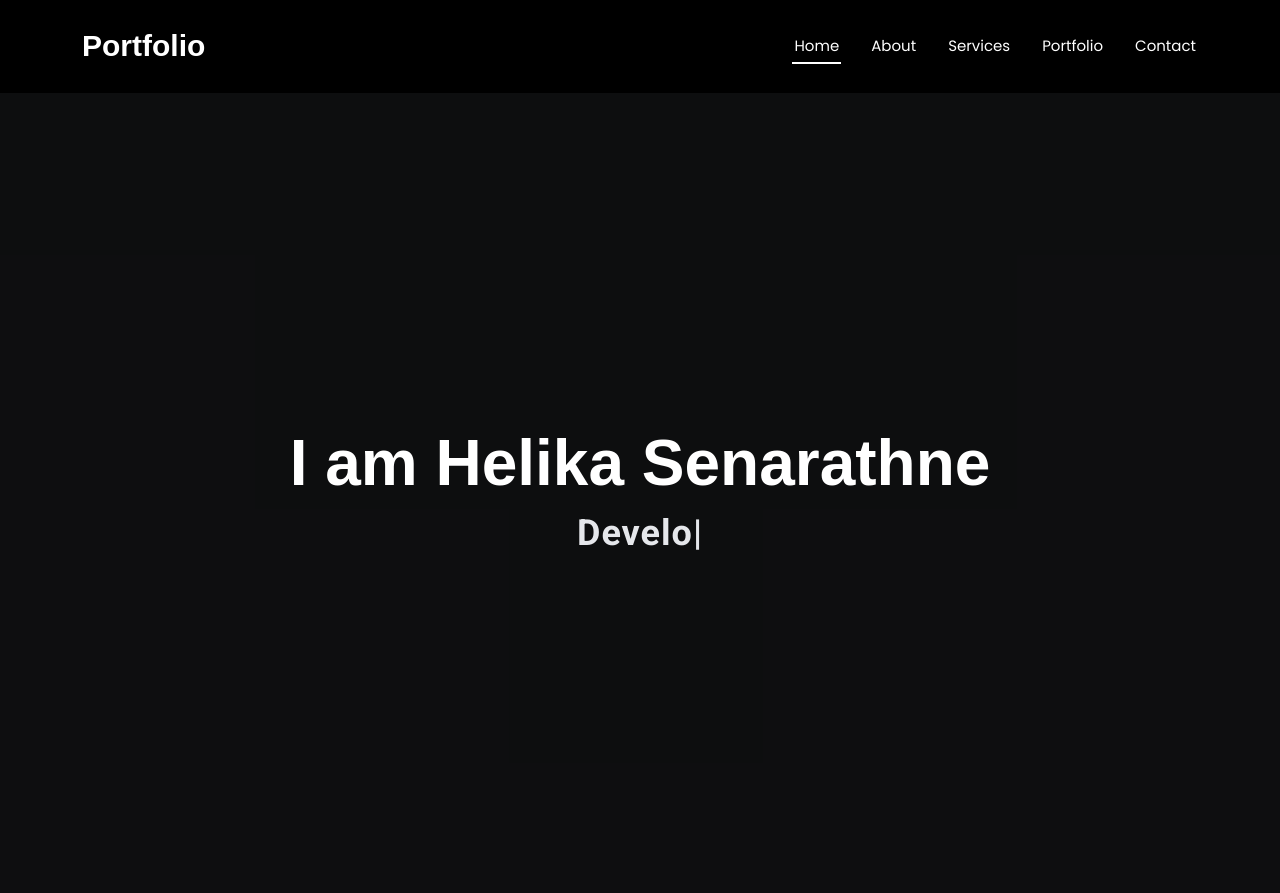
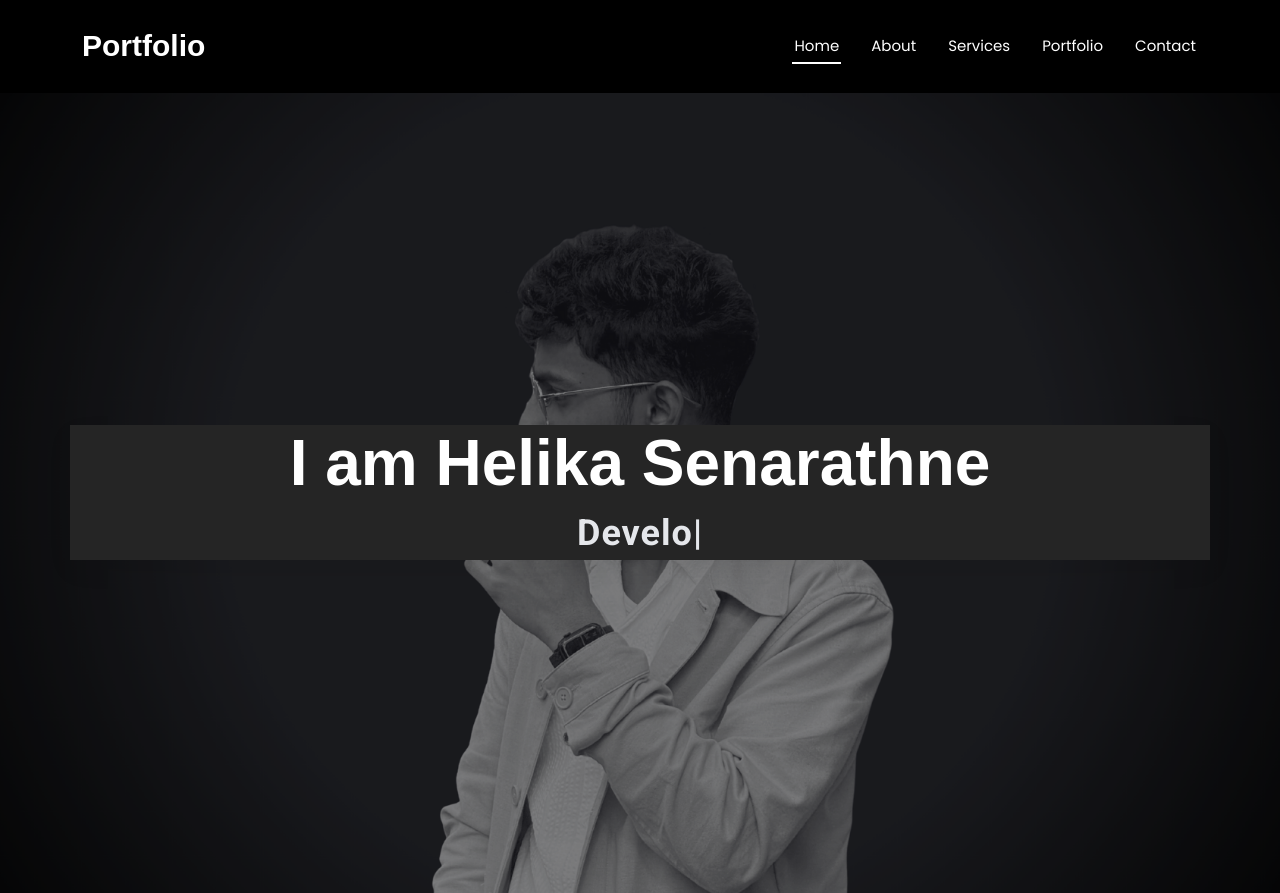
Before and after one commit to ItzMeSadu/ItzMeSadu.github.io, a plain HTML site: page index.html in a window 1280 px wide. Shown: the top 893 px of the page. Drawn offline with Linux system fonts and the light colour scheme.

Commit message:
Update main.css

```diff
--- a/assets/css/main.css
+++ b/assets/css/main.css
@@ -419,11 +419,14 @@ section, .section {
 /*--------------------------------------------------------------
 # Hero Section
 --------------------------------------------------------------*/
+/* ===== Hero Section (fullscreen + safe on mobile) ===== */
 .hero {
   width: 100%;
-  min-height: 100svh;  /* visible screen height on mobile */
-  min-height: 100dvh;  /* desktop fallback */
-  min-height: 100vh;   /* standard fallback */
+  /* visible viewport units first (mobile safe), then fallbacks */
+  min-height: 100svh;
+  min-height: 100dvh;
+  min-height: 100vh;
+  position: relative;
   padding: 0;
   display: flex;
   align-items: center;
@@ -431,20 +434,33 @@ section, .section {
 }
 
 .hero img {
-  position: absolute; inset: 0; display: block;
-  width: 100%; height: 100%; object-fit: cover; z-index: 1;
+  position: absolute;
+  inset: 0;
+  display: block;
+  width: 100%;
+  height: 100%;
+  object-fit: cover;      /* cover entire viewport */
+  z-index: 1;
 }
+
 .hero:before {
-  content: ""; background: color-mix(in srgb, var(--background-color), transparent 30%);
-  position: absolute; inset: 0; z-index: 2;
+  content: "";
+  /* keep the overlay subtle so it doesn't darken everything */
+  background: rgba(0,0,0,0.25);
+  position: absolute;
+  inset: 0;
+  z-index: 2;
 }
+
 .hero .container { position: relative; z-index: 3; }
+
 .hero h2 { margin: 0; font-size: 64px; font-weight: 700; }
-.hero p { margin: 5px 0 0 0; font-size: 36px; font-weight: 600; }
+.hero p  { margin: 5px 0 0 0; font-size: 36px; font-weight: 600; }
 .hero p span { letter-spacing: 1px; }
+
 @media (max-width: 768px) {
   .hero h2 { font-size: 32px; }
-  .hero p { font-size: 20px; }
+  .hero p  { font-size: 20px; }
 }
 
 /*--------------------------------------------------------------
@@ -1472,3 +1488,32 @@ section .container,
   padding: 0;
   border-radius: 0;
 }
+
+
+-------------------------
+/* ===== Hotfix: don't let the page-wide gradient darken everything ===== */
+
+/* If you have a body::before gradient layer, disable it for now */
+body::before { display: none !important; }
+
+/* Restore section backgrounds so content isn’t transparent */
+section, .section {
+  background-color: var(--background-color) !important;
+}
+
+/* Restore boxed card backgrounds/shadows for readability */
+section .container,
+.resume .resume-item,
+.services .service-item,
+.faq .faq-container .faq-item,
+.testimonials .testimonial-item {
+  background: var(--surface-color) !important;
+  box-shadow: 0 10px 24px rgba(0,0,0,.06) !important;
+}
+
+/* Keep portfolio images crisp */
+.portfolio .portfolio-item img,
+img.img-fluid {
+  opacity: 1 !important;
+  filter: none !important;
+}
```
